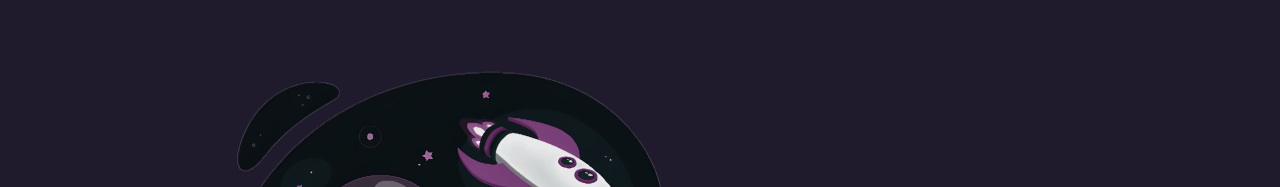
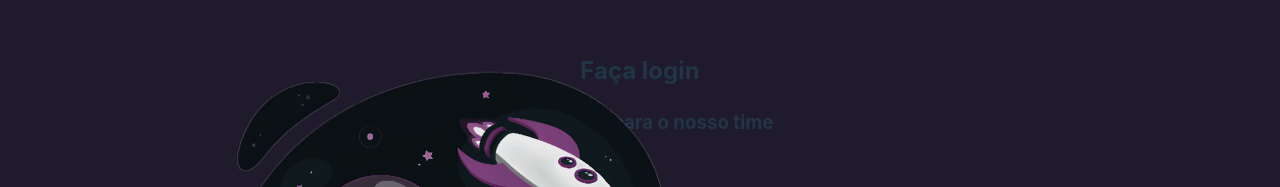
Before and after one commit to Caroldgt/Teladelogin, a React (Vite) app in the folder Tela-Login/: page / in a window 1280 px wide. Shown: the part 306-493 px from the top of the page. Built offline with nearby package versions, Linux system fonts and the light colour scheme.

Commit message:
adicionando textos

```diff
--- a/Tela-Login/src/App.jsx
+++ b/Tela-Login/src/App.jsx
@@ -1,11 +1,15 @@
 
 import './App.css'
-import Banner from './Componentes/Banner'
+import Banner from './Componentes/Banner';
+import Textos from './Componentes/Textos';
 
 function App() {
 
   return (
+    <div>
    <Banner/>
+   <Textos/>
+   </div>
   )
 }
 
--- /dev/null
+++ b/Tela-Login/src/Componentes/Textos/index.jsx
@@ -0,0 +1,14 @@
+import '../Textos'
+
+
+
+function Textos (){
+    return(
+        <div>
+            <h2>Faça login</h2>
+            <h3>para entrar para o nosso time</h3>
+        </div>
+    )
+}
+
+export default Textos
```
Also changed, not shown: Tela-Login/src/Textos/index.jsx (deleted, +0 -7 lines), Tela-Login/src/Componentes/Textos/textos.css (added).
